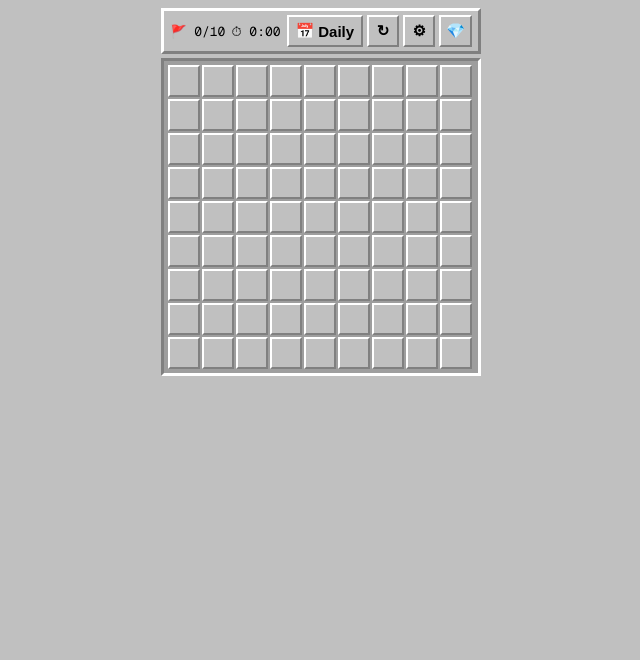
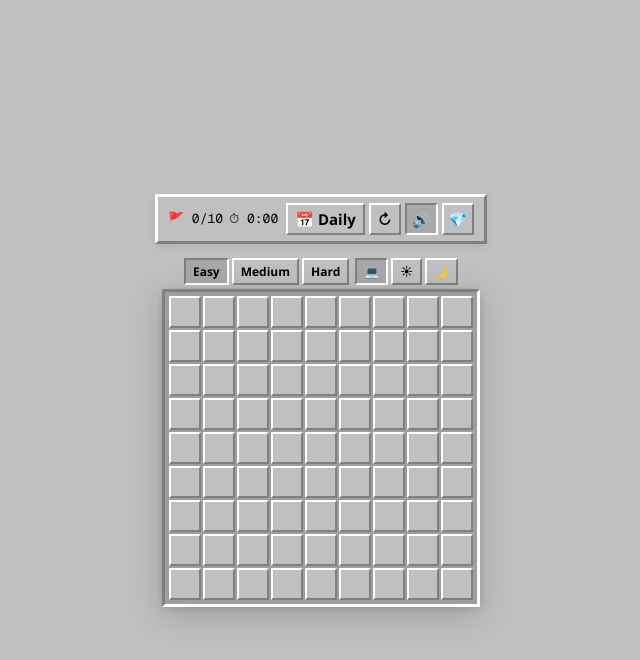
Before and after one commit to advocatichko/minesweeper, a Next.js app: page / in a window 1280 px wide. Shown: the top 660 px of the page, without its empty margins (319-959 px from the left). Built offline with nearby package versions, Linux system fonts and the light colour scheme.

Commit message:
fix: inline difficulty/theme controls above board, compact game-over overlay

```diff
--- a/app/Minesweeper.tsx
+++ b/app/Minesweeper.tsx
@@ -522,12 +522,11 @@ export default function Minesweeper() {
             aria-label="New game"
           >↻</button>
           <button
-            className="ms-btn ms-icon-btn"
-            onClick={() => setSettingsOpen(o => !o)}
-            title="Settings"
-            aria-label="Settings"
-            aria-expanded={settingsOpen}
-          >⚙</button>
+            className={`ms-btn ms-icon-btn${soundOn ? ' ms-btn-sel' : ''}`}
+            onClick={() => setSoundOn(s => !s)}
+            title={soundOn ? 'Mute' : 'Unmute'}
+            aria-label="Toggle sound"
+          >{soundOn ? '🔊' : '🔇'}</button>
           <button
             className="ms-btn ms-icon-btn ms-premium-btn"
             onClick={() => track('premium_click', { ts: Date.now() })}
@@ -537,25 +536,21 @@ export default function Minesweeper() {
         </div>
       </div>
 
-      {/* ── Settings panel ── */}
-      {settingsOpen && (
-        <div className="ms-settings" role="region" aria-label="Settings">
-          <div className="ms-settings-row">
-            <span className="ms-settings-lbl">Difficulty</span>
+      {/* ── Board ── */}
+      <div className="ms-board-wrap">
+        {/* ── Inline difficulty + theme row ── */}
+        <div className="ms-controls-row">
           <div className="ms-btn-grp">
             {(Object.keys(LEVELS) as LevelName[]).map(lv => (
               <button
                 key={lv}
                 className={`ms-btn${lv === level ? ' ms-btn-sel' : ''}`}
-                  onClick={() => { reset(lv); setIsDaily(false); setSettingsOpen(false); }}
+                onClick={() => { reset(lv); setIsDaily(false); }}
               >
                 {lv[0].toUpperCase() + lv.slice(1)}
               </button>
             ))}
           </div>
-          </div>
-          <div className="ms-settings-row">
-            <span className="ms-settings-lbl">Theme</span>
           <div className="ms-btn-grp">
             {(['system', 'light', 'dark'] as Theme[]).map(t => (
               <button
@@ -563,25 +558,11 @@ export default function Minesweeper() {
                 className={`ms-btn${t === theme ? ' ms-btn-sel' : ''}`}
                 onClick={() => setTheme(t)}
               >
-                  {t === 'system' ? '💻 System' : t === 'light' ? '☀ Light' : '🌙 Dark'}
+                {t === 'system' ? '💻' : t === 'light' ? '☀' : '🌙'}
               </button>
             ))}
           </div>
         </div>
-          <div className="ms-settings-row">
-            <span className="ms-settings-lbl">Sound</span>
-            <button
-              className={`ms-btn${soundOn ? ' ms-btn-sel' : ''}`}
-              onClick={() => setSoundOn(s => !s)}
-            >
-              {soundOn ? '🔊 On' : '🔇 Off'}
-            </button>
-          </div>
-        </div>
-      )}
-
-      {/* ── Board ── */}
-      <div className="ms-board-wrap">
         <div
           className="ms-board"
           style={{ gridTemplateColumns: `repeat(${cols}, ${cellSize}px)` }}
--- a/app/globals.css
+++ b/app/globals.css
@@ -107,13 +107,14 @@ body {
   display: flex;
   flex-direction: column;
   align-items: center;
-  justify-content: flex-start;
-  padding: 8px;
+  justify-content: center;
+  padding: clamp(6px, 2vmin, 12px);
   background: var(--ms-page-bg);
   color: var(--ms-text);
-  font-family: Arial, Helvetica, sans-serif;
+  font-family: 'Segoe UI', system-ui, -apple-system, sans-serif;
   -webkit-font-smoothing: antialiased;
   -moz-osx-font-smoothing: grayscale;
+  overflow-x: hidden;
 }
 
 /* ── Game wrapper ───────────────────────────────────────────────────────── */
@@ -130,17 +131,19 @@ body {
 .ms-bar {
   display: flex;
   align-items: center;
-  justify-content: space-between;
-  gap: 6px;
+  justify-content: center;
+  gap: 8px;
   background: var(--ms-page-bg);
   border: 3px solid;
   border-top-color: var(--ms-border-hi);
   border-left-color: var(--ms-border-hi);
   border-right-color: var(--ms-border-lo);
   border-bottom-color: var(--ms-border-lo);
-  padding: 4px 6px;
-  margin-bottom: 4px;
-  min-height: 44px;
+  padding: 6px 10px;
+  margin-bottom: 8px;
+  min-height: 48px;
+  box-shadow: 0 2px 8px rgba(0,0,0,0.08);
+  flex-wrap: wrap;
 }
 
 .ms-stats {
@@ -214,6 +217,10 @@ body {
   background: var(--ms-btn-active-bg);
 }
 
+.ms-btn:hover:not(.ms-btn-sel):not(:active) {
+  filter: brightness(1.08);
+}
+
 .ms-icon-btn {
   font-size: 15px;
   padding: 3px 5px;
@@ -260,11 +267,12 @@ body {
   color: var(--ms-text);
 }
 
-/* ── Board wrapper (relative, hosts overlay) ────────────────────────────── */
+/* ── Board wrapper (relative, hosts overlay) ─────────────────────────────── */
 .ms-board-wrap {
   position: relative;
-  display: inline-block;
+  display: block;
   line-height: 0;
+  margin: 0 auto;
 }
 
 /* ── Board grid ─────────────────────────────────────────────────────────── */
@@ -279,6 +287,18 @@ body {
   border-right-color: var(--ms-border-hi);
   border-bottom-color: var(--ms-border-hi);
   touch-action: manipulation;
+  box-shadow:
+    0 8px 32px rgba(0, 0, 0, 0.18),
+    0 2px 8px rgba(0, 0, 0, 0.12);
+  transition: transform 0.15s ease, box-shadow 0.15s ease;
+  will-change: transform;
+}
+
+.ms-board-wrap:hover .ms-board {
+  transform: translateY(-1px);
+  box-shadow:
+    0 12px 40px rgba(0, 0, 0, 0.22),
+    0 4px 12px rgba(0, 0, 0, 0.15);
 }
 
 /* ── Cells ──────────────────────────────────────────────────────────────── */
@@ -293,6 +313,9 @@ body {
   user-select: none;
   line-height: 1;
   -webkit-tap-highlight-color: transparent;
+  transition: background 0.08s ease, transform 0.06s ease, border-color 0.08s ease;
+  transform: translateZ(0);
+  backface-visibility: hidden;
 }
 
 .ms-hidden {
@@ -303,16 +326,46 @@ body {
   border-bottom-color: var(--ms-border-lo);
 }
 
+.ms-hidden:hover:not(.revealed):not(.flagged) {
+  background: color-mix(in srgb, var(--ms-cell-bg) 80%, white 10%);
+  transform: scale(0.95);
+  z-index: 1;
+}
+
+.ms-cell:active {
+  transform: scale(0.92) !important;
+  filter: brightness(0.95);
+}
+
 .ms-open {
   background: var(--ms-cell-open-bg);
   border-color: var(--ms-border-mid);
+  border-width: 1px;
   cursor: default;
 }
 
 .ms-mine {
   background: var(--ms-cell-mine-bg);
   border-color: var(--ms-border-mid);
+  border-width: 1px;
   cursor: default;
+  animation: mine-reveal 0.3s ease-out;
+}
+
+@keyframes mine-reveal {
+  0%   { transform: scale(0.5); opacity: 0.3; }
+  50%  { transform: scale(1.15); }
+  100% { transform: scale(1); opacity: 1; }
+}
+
+/* reveal cascade stagger */
+.ms-cell.revealed {
+  animation: cell-pop 0.12s ease-out both;
+}
+
+@keyframes cell-pop {
+  0%   { transform: scale(0.7); opacity: 0.4; }
+  100% { transform: scale(1); opacity: 1; }
 }
 
 /* ── Game-over overlay ──────────────────────────────────────────────────── */
@@ -325,6 +378,12 @@ body {
   justify-content: center;
   z-index: 10;
   padding: var(--ms-tile-gap);
+  animation: overlay-fade-in 0.25s ease-out;
+}
+
+@keyframes overlay-fade-in {
+  0%   { opacity: 0; }
+  100% { opacity: 1; }
 }
 
 /* Card width is capped by --ms-overlay-max-col tiles + gaps + padding so the
@@ -503,3 +562,103 @@ body {
     align-items: stretch;
   }
 }
+
+/* ── Inline controls row (difficulty + theme) above board ─────────────────── */
+.ms-controls-row {
+  display: flex;
+  flex-wrap: wrap;
+  justify-content: center;
+  gap: 6px;
+  padding: 6px 0 4px;
+}
+
+.ms-controls-row .ms-btn-grp {
+  display: inline-flex;
+  flex-wrap: wrap;
+  gap: 3px;
+  align-items: center;
+}
+
+/* ── Compact overlay — small card over the board centre, not full-screen ───── */
+.ms-overlay {
+  position: absolute;
+  inset: 0;
+  background: var(--ms-overlay-bg);
+  display: flex;
+  align-items: center;
+  justify-content: center;
+  z-index: 10;
+  padding: 8px;
+  animation: overlay-fade-in 0.25s ease-out;
+}
+
+.ms-overlay-card {
+  display: flex;
+  flex-direction: column;
+  align-items: center;
+  gap: 8px;
+  background: var(--ms-card-bg);
+  border: 3px solid;
+  border-top-color: var(--ms-border-hi);
+  border-left-color: var(--ms-border-hi);
+  border-right-color: var(--ms-border-lo);
+  border-bottom-color: var(--ms-border-lo);
+  padding: 16px 14px;
+  width: 100%;
+  max-width: 320px;
+}
+
+.ms-stats-grid {
+  display: grid;
+  grid-template-columns: repeat(2, 1fr);
+  gap: 6px;
+  width: 100%;
+}
+
+.ms-stat-tile {
+  display: flex;
+  flex-direction: column;
+  align-items: center;
+  justify-content: center;
+  gap: 2px;
+  padding: 8px 6px;
+  background: var(--ms-cell-open-bg);
+  border: 1px solid;
+  border-top-color: var(--ms-border-hi);
+  border-left-color: var(--ms-border-hi);
+  border-right-color: var(--ms-border-lo);
+  border-bottom-color: var(--ms-border-lo);
+  text-align: center;
+}
+
+.ms-stat-tile-label {
+  font-family: var(--font-geist-mono), "Courier New", monospace;
+  font-size: 9px;
+  font-weight: 700;
+  letter-spacing: 0.4px;
+  color: var(--ms-text-muted);
+  text-transform: uppercase;
+  line-height: 1.1;
+}
+
+.ms-stat-tile-value {
+  font-family: var(--font-geist-mono), "Courier New", monospace;
+  font-size: 15px;
+  font-weight: 700;
+  color: var(--ms-text);
+  line-height: 1.1;
+}
+
+.ms-play-again {
+  font-size: 13px;
+  padding: 6px 18px;
+  min-height: 32px;
+}
+
+.ms-overlay-share {
+  display: flex;
+  flex-direction: row;
+  gap: 6px;
+  width: 100%;
+  justify-content: center;
+}
```
Also changed, not shown: 1 other file (tests, documents, lock files or other folders). Lines whose indentation alone changed are shown as unchanged.
